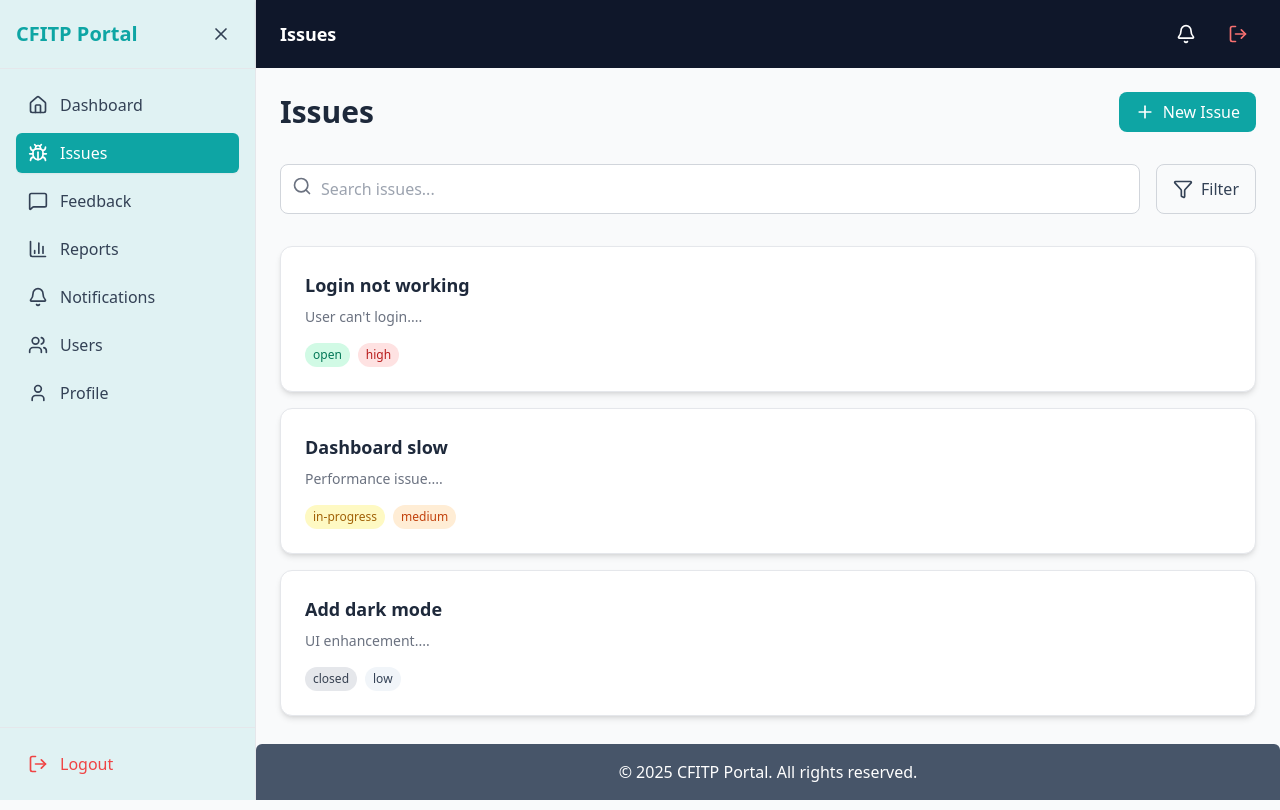
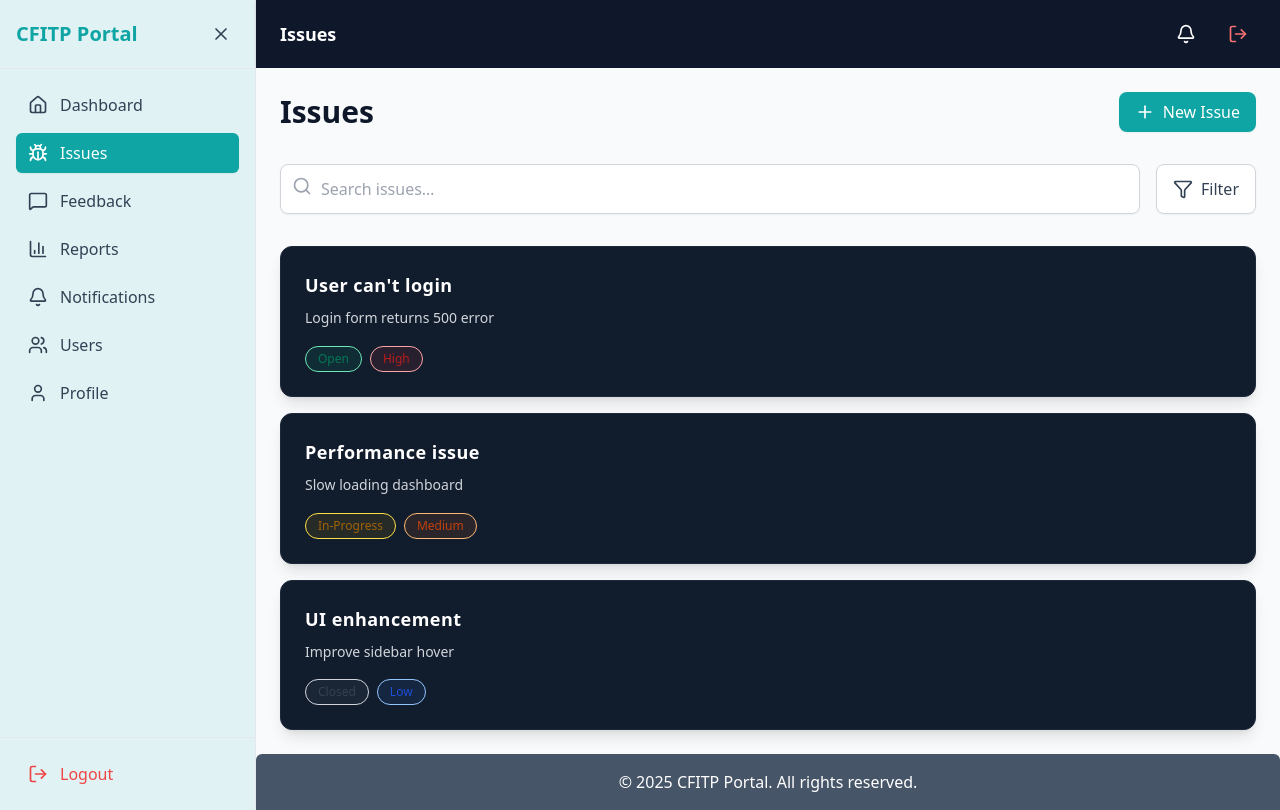
Before and after one commit to practicmakesperfact/CFITP_Frontend, a React (Vite) app: page /issues in a window 1280 px wide. Built offline with nearby package versions, Linux system fonts and the light colour scheme; no server answers; sample sign-in values are in the browser's storage.

Commit message:
update sidebare height, issuepages and cards

```diff
--- a/src/components/Issues/IssueCard.jsx
+++ b/src/components/Issues/IssueCard.jsx
@@ -1,16 +1,18 @@
 import { motion } from "framer-motion";
 
-const badgeStyles = {
-  open: "bg-emerald-100 text-emerald-700",
-  "in-progress": "bg-yellow-100 text-yellow-700",
-  closed: "bg-gray-200 text-gray-700",
+// STATUS COLORS
+const statusColors = {
+  open: "bg-emerald-500/10 text-emerald-700 border border-emerald-300",
+  "in-progress": "bg-yellow-500/10 text-yellow-700 border border-yellow-300",
+  closed: "bg-gray-500/10 text-gray-700 border border-gray-300",
 };
 
-const priorityStyles = {
-  low: "bg-slate-100 text-slate-700",
-  medium: "bg-orange-100 text-orange-700",
-  high: "bg-red-100 text-red-700",
-  critical: "bg-red-200 text-red-800 font-semibold",
+// PRIORITY COLORS
+const priorityColors = {
+  low: "bg-blue-500/10 text-blue-700 border border-blue-300",
+  medium: "bg-orange-500/10 text-orange-700 border border-orange-300",
+  high: "bg-red-500/10 text-red-700 border border-red-300",
+  critical: "bg-red-600/20 text-red-800 border border-red-400 font-semibold",
 };
 
 export default function IssueCard({ issue }) {
@@ -18,27 +20,35 @@ export default function IssueCard({ issue }) {
     <motion.div
       initial={{ opacity: 0, y: 8 }}
       animate={{ opacity: 1, y: 0 }}
-      whileHover={{ scale: 1.02 }}
-      className="bg-white dark:bg-gray-800 rounded-xl shadow-md p-6 border border-gray-200 dark:border-gray-700 cursor-pointer transition"
+      whileHover={{ scale: 1.015 }}
+      className="bg-[#111C2D] text-white rounded-xl shadow-lg p-6 border border-[#1e293b] transition cursor-pointer hover:shadow-xl"
     >
-      <h3 className="text-lg font-semibold text-text">{issue.title}</h3>
+      {/* Title */}
+      <h3 className="text-lg font-semibold text-white tracking-wide">
+        {issue.title}
+      </h3>
 
-      <p className="text-gray-500 text-sm mt-2">
-        {issue.description?.slice(0, 110)}...
+      {/* Description */}
+      <p className="text-gray-300 text-sm mt-2 leading-relaxed">
+        {(issue.description || "No description provided.").slice(0, 120)}
+        {issue.description?.length > 120 ? "..." : ""}
       </p>
 
+      {/* Badges */}
       <div className="mt-4 flex gap-2">
+        {/* STATUS */}
         <span
-          className={`px-2 py-1 rounded-full text-xs font-medium ${
-            badgeStyles[issue.status] || "bg-gray-100 text-gray-700"
+          className={`px-3 py-1 rounded-full text-xs font-medium capitalize ${
+            statusColors[issue.status]
           }`}
         >
           {issue.status}
         </span>
 
+        {/* PRIORITY */}
         <span
-          className={`px-2 py-1 rounded-full text-xs font-medium ${
-            priorityStyles[issue.priority] || "bg-gray-100 text-gray-700"
+          className={`px-3 py-1 rounded-full text-xs font-medium capitalize ${
+            priorityColors[issue.priority]
           }`}
         >
           {issue.priority}
--- a/src/components/Layout/AppShell.jsx
+++ b/src/components/Layout/AppShell.jsx
@@ -1,4 +1,3 @@
-
 import { Outlet, useNavigate, useLocation } from "react-router-dom";
 import {
   Home,
@@ -13,17 +12,18 @@ import {
   X,
   Users,
 } from "lucide-react";
-import { useState } from "react";
-import Footer from "./Footer";
-import { useUIStore } from "../../app/store/uiStore.js"; // ← Add
 
+import { useUIStore } from "../../app/store/uiStore.js";
+
+import Footer from './Footer';
 export default function AppShell() {
   const navigate = useNavigate();
   const location = useLocation();
-  const { sidebarOpen, toggleSidebar, userRole } = useUIStore(); // ← Get role
+
+  const { sidebarOpen, toggleSidebar, userRole } = useUIStore();
   const currentPath = location.pathname;
 
-  // Define all possible menu items
+  // All menu items
   const allMenuItems = [
     {
       path: "/dashboard",
@@ -55,7 +55,12 @@ export default function AppShell() {
       icon: Bell,
       roles: ["admin"],
     },
-    { path: "/users", label: "Users", icon: Users, roles: ["admin"] }, // ← New for Admin
+    {
+      path: "/users",
+      label: "Users",
+      icon: Users,
+      roles: ["admin"],
+    },
     {
       path: "/profile",
       label: "Profile",
@@ -64,7 +69,7 @@ export default function AppShell() {
     },
   ];
 
-  // Filter based on role
+  // Role filtering
   const menuItems = allMenuItems.filter((item) =>
     item.roles.includes(userRole)
   );
@@ -75,12 +80,13 @@ export default function AppShell() {
       <aside
         className={`${
           sidebarOpen ? "w-64" : "w-20"
-        } bg-[#0EA5A4]/10 border-r border-gray-200 h-screen flex flex-col transition-all duration-300`}
+        } bg-[#0EA5A4]/10 border-r border-gray-200 min-h-screen h-auto flex flex-col transition-all duration-300 overflow-y-auto`}
       >
         <div className="p-4 flex items-center justify-between border-b border-gray-200">
           {sidebarOpen && (
             <h1 className="font-bold text-xl text-[#0EA5A4]">CFITP Portal</h1>
           )}
+
           <button
             onClick={toggleSidebar}
             className="p-2 rounded-lg hover:bg-[#0EA5A4]/20"
@@ -92,6 +98,7 @@ export default function AppShell() {
         <nav className="flex-1 p-4 space-y-2">
           {menuItems.map(({ path, label, icon: Icon }) => {
             const active = currentPath.startsWith(path);
+
             return (
               <button
                 key={path}
@@ -131,10 +138,12 @@ export default function AppShell() {
             {menuItems.find((i) => currentPath.startsWith(i.path))?.label ||
               "CFITP"}
           </h2>
+
           <div className="flex items-center gap-4">
             <button className="p-2 hover:bg-gray-800 rounded-lg">
               <Bell size={20} />
             </button>
+
             <button
               onClick={() => {
                 localStorage.clear();
@@ -150,7 +159,6 @@ export default function AppShell() {
         <main className="flex-1 p-6 bg-gray-50">
           <Outlet />
         </main>
-
         <Footer />
       </div>
     </div>
--- a/src/components/Layout/Sidebar.jsx
+++ b/src/components/Layout/Sidebar.jsx
@@ -24,7 +24,7 @@ export default function Sidebar({ isOpen }) {
       className={`${
         isOpen ? "w-64" : "w-20"
       } bg-[#0EA5A4]/5 border-r border-gray-200 dark:border-gray-700
-        flex flex-col transition-all duration-300 h-screen overflow-y-auto`}
+        flex flex-col transition-all duration-300 min-h-screen h-auto overflow-y-auto`}
     >
       <div className="p-6">
         {isOpen && (
@@ -45,9 +45,9 @@ export default function Sidebar({ isOpen }) {
                    : "hover:bg-[#0EA5A4]/20 text-slate-700 dark:text-slate-300"
                }`
             }
-            aria-label={isOpen ? undefined : item.label}
+            aria-label={!isOpen ? item.label : undefined}
           >
-            <item.icon className="h-5 w-5 flex-shrink-0" />
+            <item.icon className="h-5 w-5" />
             {isOpen && <span>{item.label}</span>}
           </NavLink>
         ))}
--- a/src/pages/Issues/IssuesPage.jsx
+++ b/src/pages/Issues/IssuesPage.jsx
@@ -1,75 +1,224 @@
 import { useState } from "react";
 import { Search, Plus, Filter } from "lucide-react";
-import IssueCard from "../../components/Issues/IssueCard.jsx";
+import IssueCard from "../../components/issues/IssueCard.jsx";
 
-const mockIssues = [
+export default function IssuesPage() {
+  // Fake initial issues (local only)
+  const [issues, setIssues] = useState([
     {
       id: 1,
-    title: "Login not working",
+      title: "User can't login",
+      description: "Login form returns 500 error",
       status: "open",
       priority: "high",
-    description: "User can't login.",
-    created: "2 hours ago",
     },
     {
       id: 2,
-    title: "Dashboard slow",
+      title: "Performance issue",
+      description: "Slow loading dashboard",
       status: "in-progress",
       priority: "medium",
-    description: "Performance issue.",
-    created: "1 day ago",
     },
     {
       id: 3,
-    title: "Add dark mode",
+      title: "UI enhancement",
+      description: "Improve sidebar hover",
       status: "closed",
       priority: "low",
-    description: "UI enhancement.",
-    created: "3 days ago",
     },
-];
+  ]);
 
-export default function IssuesPage() {
+  // UI + Form state
   const [search, setSearch] = useState("");
+  const [filterOpen, setFilterOpen] = useState(false);
+  const [statusFilter, setStatusFilter] = useState("");
+  const [priorityFilter, setPriorityFilter] = useState("");
+  const [newIssueOpen, setNewIssueOpen] = useState(false);
 
-  const filtered = mockIssues.filter((i) =>
-    i.title.toLowerCase().includes(search.toLowerCase())
+  // New Issue fields
+  const [title, setTitle] = useState("");
+  const [description, setDescription] = useState("");
+  const [priority, setPriority] = useState("medium");
+  const [status] = useState("open");
+
+  // FILTER + SEARCH logic
+  const filteredIssues = issues
+    .filter((issue) => issue.title.toLowerCase().includes(search.toLowerCase()))
+    .filter((issue) => (statusFilter ? issue.status === statusFilter : true))
+    .filter((issue) =>
+      priorityFilter ? issue.priority === priorityFilter : true
     );
 
+  // Create issue (local only)
+  const handleCreateIssue = () => {
+    if (!title.trim()) return alert("Title required!");
+
+    const newIssue = {
+      id: issues.length + 1,
+      title,
+      description,
+      priority,
+      status,
+    };
+
+    setIssues([newIssue, ...issues]); // Add on top
+    setNewIssueOpen(false);
+
+    // Reset form
+    setTitle("");
+    setDescription("");
+    setPriority("medium");
+  };
+
   return (
-    <div className="space-y-8">
-      {/* Header Row */}
+    <div className="space-y-8 max-w-6xl mx-auto">
+      {/* Top Bar */}
       <div className="flex items-center justify-between">
-        <h1 className="text-3xl font-bold text-text">Issues</h1>
-        <button className="bg-primary hover:bg-accent text-white px-4 py-2 rounded-lg flex items-center gap-2 transition">
-          <Plus className="w-5 h-5" /> New Issue
+        <h1 className="text-3xl font-bold text-slate-900">Issues</h1>
+
+        <button
+          onClick={() => setNewIssueOpen(true)}
+          className="bg-[#0EA5A4] hover:bg-[#0C8F8D] text-white px-4 py-2 rounded-lg flex items-center gap-2 shadow-sm"
+        >
+          <Plus size={20} /> New Issue
         </button>
       </div>
 
-      {/* Search + Filter */}
+      {/* Search & Filter */}
       <div className="flex gap-4">
         <div className="flex-1 relative">
-          <Search className="absolute left-3 top-3 w-5 h-5 text-gray-500" />
+          <Search className="absolute left-3 top-3 text-gray-400" size={20} />
           <input
             type="text"
-            placeholder="Search issues..."
+            placeholder="Search issues…"
             value={search}
             onChange={(e) => setSearch(e.target.value)}
-            className="w-full pl-10 pr-4 py-3 rounded-lg border border-gray-300 dark:border-gray-600 bg-white dark:bg-gray-800"
+            className="w-full pl-10 pr-4 py-3 rounded-lg bg-white border border-gray-300 shadow-sm focus:ring-2 focus:ring-[#0EA5A4]"
           />
         </div>
 
-        <button className="px-4 py-3 rounded-lg border border-gray-300 dark:border-gray-600 flex items-center gap-2">
-          <Filter className="w-5 h-5" /> Filter
+        <button
+          onClick={() => setFilterOpen(!filterOpen)}
+          className="px-4 py-3 rounded-lg border border-gray-300 bg-white shadow-sm flex items-center gap-2"
+        >
+          <Filter size={20} /> Filter
         </button>
       </div>
 
-      {/* Issue Cards List */}
+      {/* FILTER PANEL */}
+      {filterOpen && (
+        <div className="bg-white p-6 rounded-xl shadow-md border border-gray-200 space-y-4">
+          <h2 className="text-xl font-semibold">Filters</h2>
+
+          <div className="grid grid-cols-1 md:grid-cols-2 gap-4">
+            {/* Status Filter */}
+            <div>
+              <label className="block text-sm font-medium mb-2">Status</label>
+              <select
+                value={statusFilter}
+                onChange={(e) => setStatusFilter(e.target.value)}
+                className="w-full border rounded-lg px-3 py-2"
+              >
+                <option value="">All</option>
+                <option value="open">Open</option>
+                <option value="in-progress">In Progress</option>
+                <option value="closed">Closed</option>
+              </select>
+            </div>
+
+            {/* Priority Filter */}
+            <div>
+              <label className="block text-sm font-medium mb-2">Priority</label>
+              <select
+                value={priorityFilter}
+                onChange={(e) => setPriorityFilter(e.target.value)}
+                className="w-full border rounded-lg px-3 py-2"
+              >
+                <option value="">All</option>
+                <option value="critical">Critical</option>
+                <option value="high">High</option>
+                <option value="medium">Medium</option>
+                <option value="low">Low</option>
+              </select>
+            </div>
+          </div>
+
+          <button
+            onClick={() => {
+              setStatusFilter("");
+              setPriorityFilter("");
+            }}
+            className="text-sm text-red-600 hover:underline"
+          >
+            Reset Filters
+          </button>
+        </div>
+      )}
+
+      {/* ISSUES LIST */}
       <div className="grid gap-4">
-        {filtered.map((issue) => (
+        {filteredIssues.length === 0 ? (
+          <p className="text-center text-gray-600 py-10">No issues found.</p>
+        ) : (
+          filteredIssues.map((issue) => (
             <IssueCard key={issue.id} issue={issue} />
-        ))}
+          ))
+        )}
       </div>
+
+      {/* NEW ISSUE MODAL */}
+      {newIssueOpen && (
+        <div className="fixed inset-0 bg-black/40 flex items-center justify-center z-50">
+          <div className="bg-white p-6 rounded-xl w-full max-w-lg shadow-xl space-y-4">
+            <h2 className="text-xl font-semibold">Create New Issue</h2>
+
+            {/* Title */}
+            <input
+              type="text"
+              placeholder="Issue title"
+              value={title}
+              onChange={(e) => setTitle(e.target.value)}
+              className="w-full border rounded-lg px-3 py-2"
+            />
+
+            {/* Description */}
+            <textarea
+              placeholder="Description"
+              value={description}
+              onChange={(e) => setDescription(e.target.value)}
+              className="w-full border rounded-lg px-3 py-2 h-28"
+            />
+
+            {/* Priority */}
+            <select
+              value={priority}
+              onChange={(e) => setPriority(e.target.value)}
+              className="w-full border rounded-lg px-3 py-2"
+            >
+              <option value="critical">Critical</option>
+              <option value="high">High</option>
+              <option value="medium">Medium</option>
+              <option value="low">Low</option>
+            </select>
+
+            <div className="flex justify-end gap-3">
+              <button
+                onClick={() => setNewIssueOpen(false)}
+                className="px-4 py-2 rounded-lg bg-gray-200"
+              >
+                Cancel
+              </button>
+
+              <button
+                onClick={handleCreateIssue}
+                className="px-4 py-2 rounded-lg bg-[#0EA5A4] text-white shadow"
+              >
+                Create
+              </button>
+            </div>
+          </div>
+        </div>
+      )}
     </div>
   );
 }
```
Lines whose indentation alone changed are shown as unchanged.
